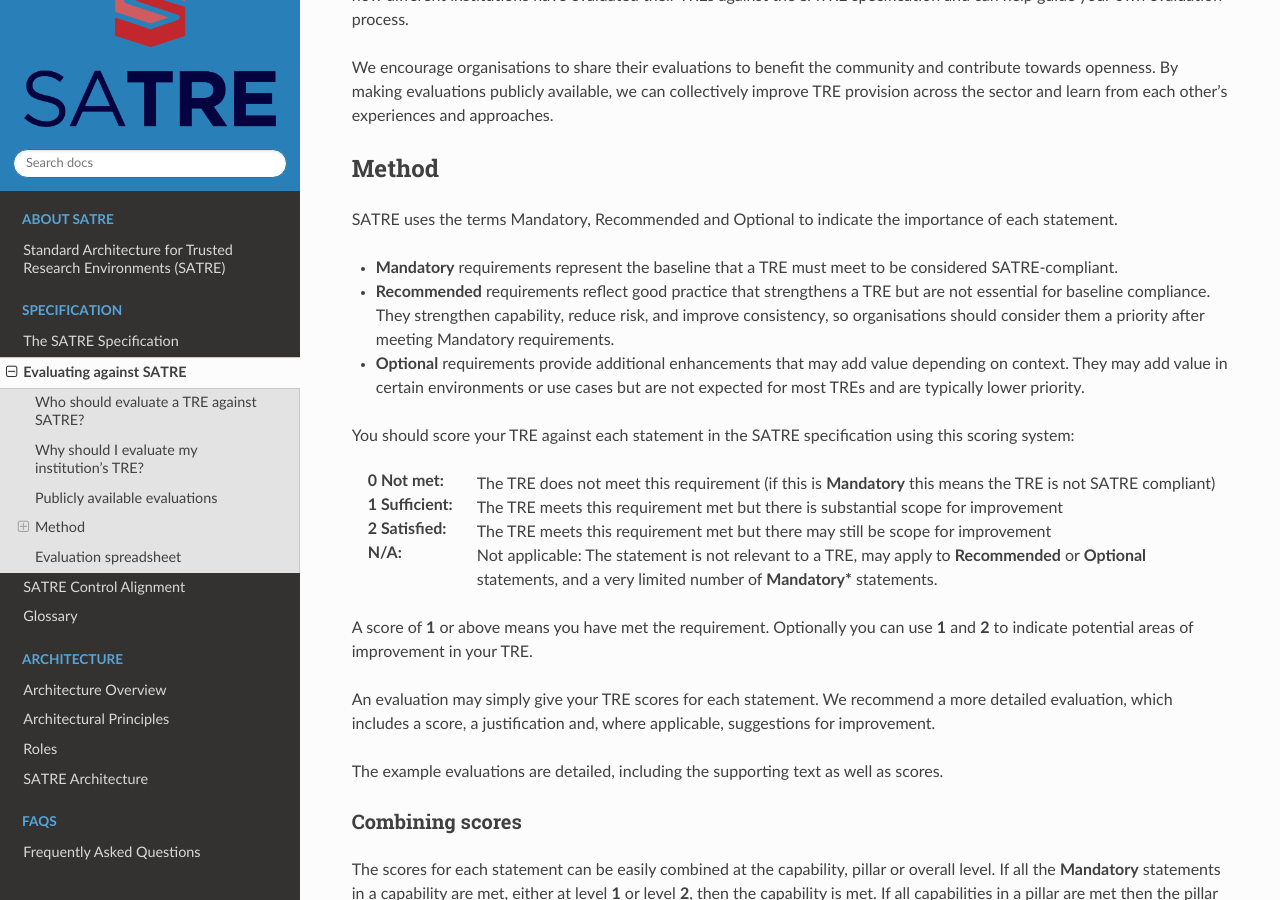
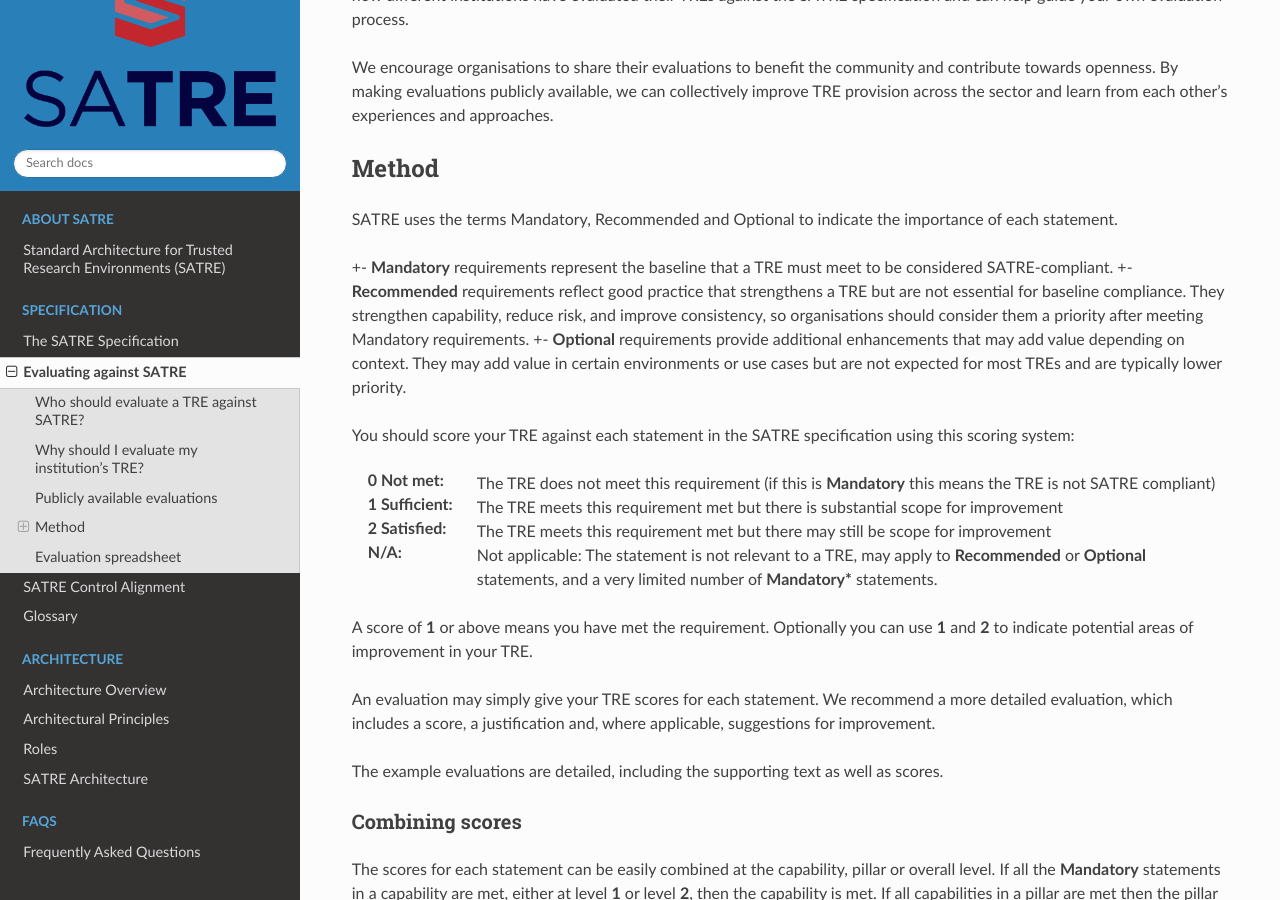
Before and after one commit to sa-tre/satre-specification, a Sphinx documentation site: the page built from docs/source/evaluation.md, in a window 1280 px wide and 900 px high, scrolled down 949 px. Built offline with Sphinx 7.4.7 and the Read the Docs theme 3.1.0, drawn with Linux system fonts in a browser that asks for light colours.

```diff
--- a/docs/source/evaluation.md
+++ b/docs/source/evaluation.md
@@ -42,9 +42,9 @@ By making evaluations publicly available, we can collectively improve TRE provis
 
 SATRE uses the terms Mandatory, Recommended and Optional to indicate the importance of each statement.
 
-* **Mandatory** requirements represent the baseline that a TRE must meet to be considered SATRE‑compliant.
-* **Recommended** requirements reflect good practice that strengthens a TRE but are not essential for baseline compliance. They strengthen capability, reduce risk, and improve consistency, so organisations should consider them a priority after meeting Mandatory requirements.
-* **Optional** requirements provide additional enhancements that may add value depending on context. They may add value in certain environments or use cases but are not expected for most TREs and are typically lower priority.
++- **Mandatory** requirements represent the baseline that a TRE must meet to be considered SATRE‑compliant.
++- **Recommended** requirements reflect good practice that strengthens a TRE but are not essential for baseline compliance. They strengthen capability, reduce risk, and improve consistency, so organisations should consider them a priority after meeting Mandatory requirements.
++- **Optional** requirements provide additional enhancements that may add value depending on context. They may add value in certain environments or use cases but are not expected for most TREs and are typically lower priority.
 
 You should score your TRE against each statement in the SATRE specification using this scoring system:
 
```
